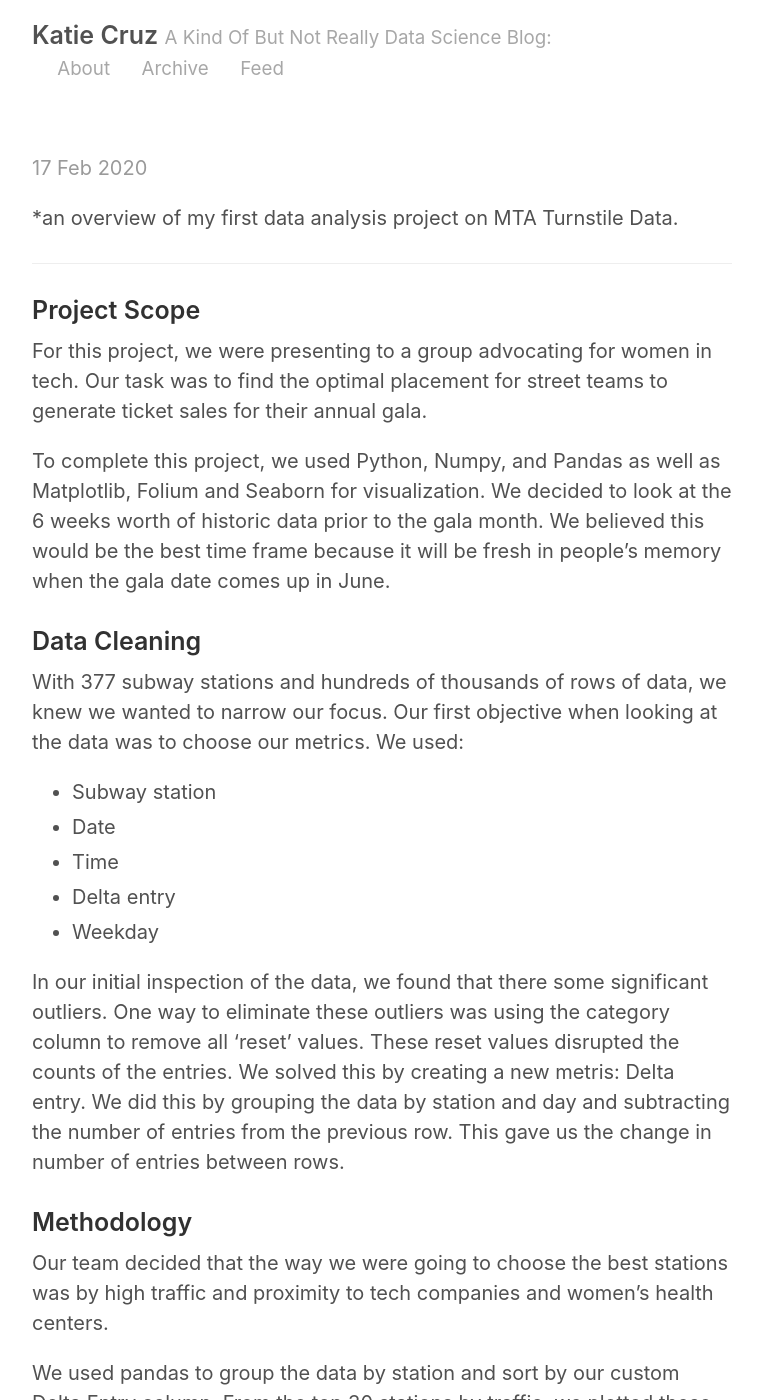
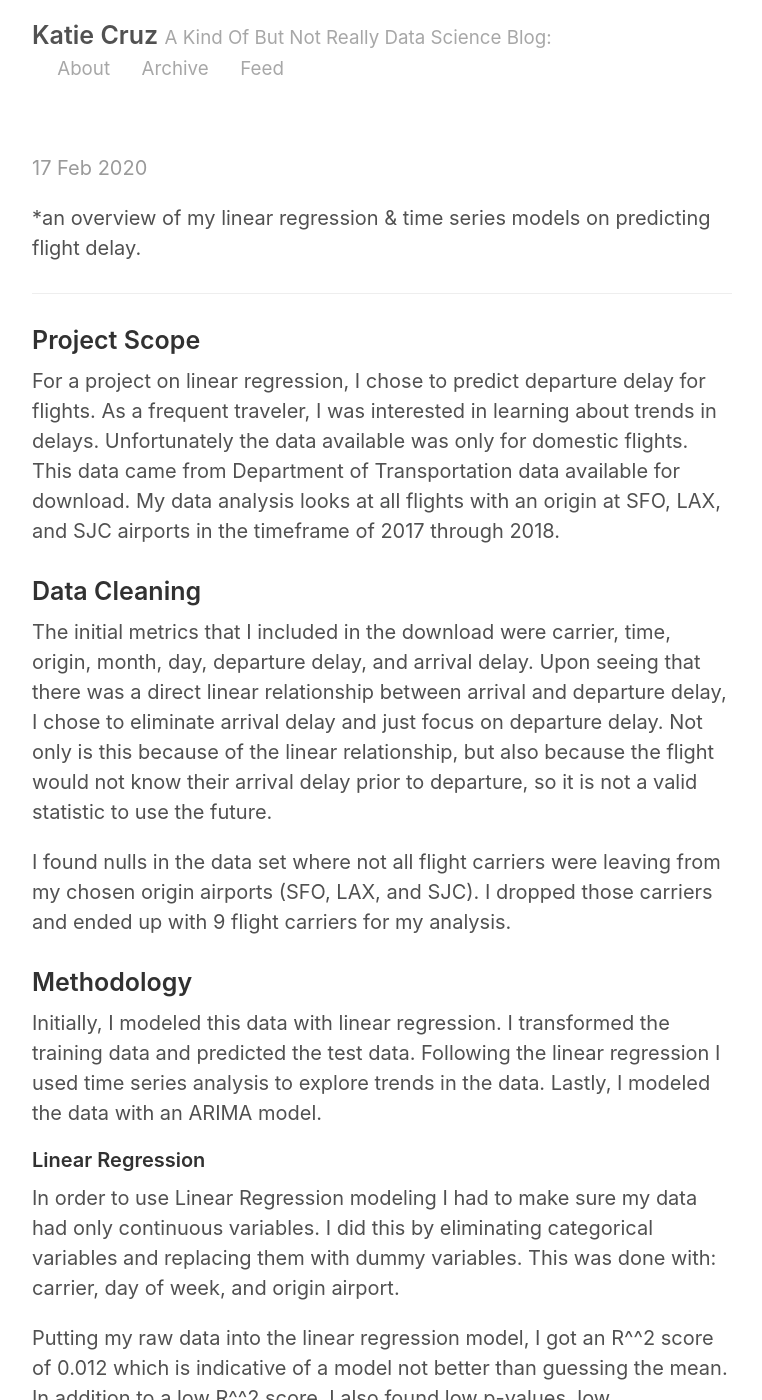
Before and after one commit to cruzkat/cruzkat.github.io, a Jekyll site: the page built from index.html, in a window 1280 px wide and 1400 px high. Shown: the whole window, without its empty margins (258-1020 px from the left). Built offline with Jekyll 4.4.1, drawn with Linux system fonts in a browser that asks for light colours; the list of posts is cut into pages by our own code; some of the changed text lies outside the part shown.

Commit message:
add more rough drafts of posts

```diff
--- /dev/null
+++ b/_posts/2020-01-25-Regression-Flight-Delay.md
@@ -0,0 +1,60 @@
+---
+layout: post
+title: Regression & Time Series: Domestic Flight Data
+
+---
+
+*an overview of my linear regression & time series models on predicting flight delay.
+
+-----
+
+### Project Scope
+
+For a project on linear regression, I chose to predict departure delay for flights. As a frequent traveler, I was interested in learning about trends in delays. Unfortunately the data available was only for domestic flights. This data came from Department of Transportation data available for download. My data analysis looks at all flights with an origin at SFO, LAX, and SJC airports in the timeframe of 2017 through 2018.
+
+
+### Data Cleaning
+
+The initial metrics that I included in the download were carrier, time, origin, month, day, departure delay, and arrival delay. Upon seeing that there was a direct linear relationship between arrival and departure delay, I chose to eliminate arrival delay and just focus on departure delay. Not only is this because of the linear relationship, but also because the flight would not know their arrival delay prior to departure, so it is not a valid statistic to use the future.
+
+I found nulls in the data set where not all flight carriers were leaving from my chosen origin airports (SFO, LAX, and SJC). I dropped those carriers and ended up with 9 flight carriers for my analysis.
+
+### Methodology
+
+Initially, I modeled this data with linear regression. I transformed the training data and predicted the test data. Following the linear regression I used time series analysis to explore trends in the data. Lastly, I modeled the data with an ARIMA model.
+
+#### Linear Regression
+
+In order to use Linear Regression modeling I had to make sure my data had only continuous variables. I did this by eliminating categorical variables and replacing them with dummy variables. This was done with: carrier, day of week, and origin airport.
+
+Putting my raw data into the linear regression model, I got an R^^2 score of 0.012 which is indicative of a model not better than guessing the mean. In addition to a low R^^2 score, I also found low p-values, low coefficients, and high multicollinearity. Great. Not what is needed for an accurate prediction.
+
+So, to combat some of these metrics, I fit and transformed my train data with standard scaler. Using lasso and ridge regression models did not reveal better results.
+
+Lasso regression can help with feature selection because it changes the regularization parameter and reduces coefficients to zero for those that don't affect the dependent target variable.
+
+Ridge regression penalizes the model for number of variables and multicollinearity.
+
+Neither of these regularization methods made any significant difference in the R^^2 value nor the coefficients.
+
+#### Time Series Modeling
+
+Taking into consideration my features, my model is more of a candidate for time series modeling than linear regression. For my simple time series model, I need a dataframe with just my target variable and the date. I dropped all other exogenous variables except for departure delay. Next, I set my date column as the index.
+
+My initial plot of the data at the daily level showed a lot of variance in delay time. This high variance is difficult to predict, so attempting to smooth the data is the next step. I tried resampling the data at the weekly, monthly, and even hourly level. Trying all three of these resampling periods allowed me to see that there was too much noise at the hourly level, but not enough data to really see a pattern in 2 years of monthly data. So, I chose weekly data.
+
+Modeling this data allowed me to pick up on peaks and valleys in the months of August and September.
+
+After initial analysis, I put my weekly sampled data into the SARIMA model and adjusted the parameters for autocorrelation. Ultimately, the model with the lowest AIC score was a weekly model with not much seasonal lag. This means it was essentially an ARIMA model.
+
+My final prediction model received a Mean Absolute Error of 4.85 minutes. While the graph didn't look excellent, a Mean Absolute Error of 4.85 minutes is tolerable to me when calculating flight delay.
+
+### Results & Recommendations
+
+My final recommendations were to fly in the month of September with Alaska from San Jose airport. These are preliminary results as I would like to take further steps and create more narrow models.
+
+This current model for all 3 airports with 9 carriers had a lot of variance and I was not able to create a very accurate prediction. Through this data set I found that the least delayed airport was San Jose Airport. For my next model, I would like to focus only on San Jose airport and extend my time period analyzed.
+
+-----
+
+Learn more and see our code on [GitHub]({{ site.github.repo }}).
```
Also changed, not shown: _posts/2020-01-10-NYC-EDA.md (+1 -0 lines), 1 other file.
